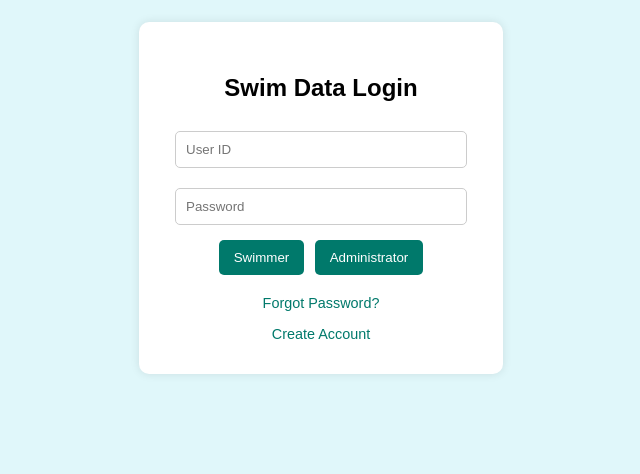
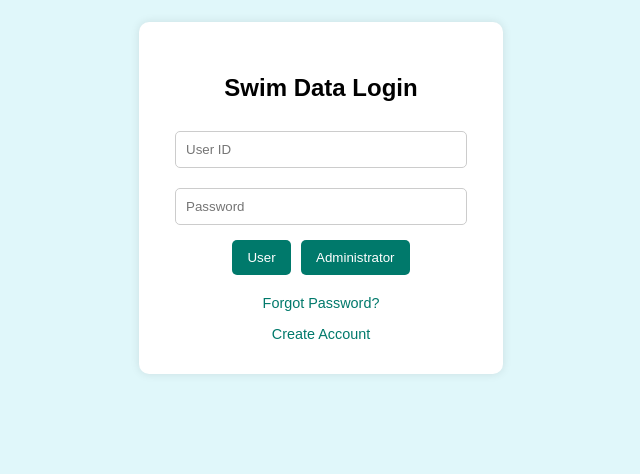
Before and after one commit to ncorcoran771/COSC386-SwimDB, a PHP site: page /indexp.php in a window 1280 px wide. Shown: the part 210-684 px from the top of the page, without its empty margins (319-959 px from the left). Run offline with PHP 8.4, Linux system fonts and the light colour scheme.

Commit message:
Update indexp.php

```diff
--- a/indexp.php
+++ b/indexp.php
@@ -1,4 +1,3 @@
-<!-- indexp.php -->
 <!DOCTYPE html>
 <html lang="en">
 <head>
@@ -59,7 +58,7 @@
         <form method="post" action="login.php">
             <input type="text" name="userID" placeholder="User ID">
             <input type="password" name="plainPassword" placeholder="Password">
-            <input type="submit" name="swimmerLog" value="Swimmer">
+            <input type="submit" name="userLog" value="User">
             <input type="submit" name="adminLog" value="Administrator">
         </form>
         <a href="login.php?action=forgot">Forgot Password?</a>
```
